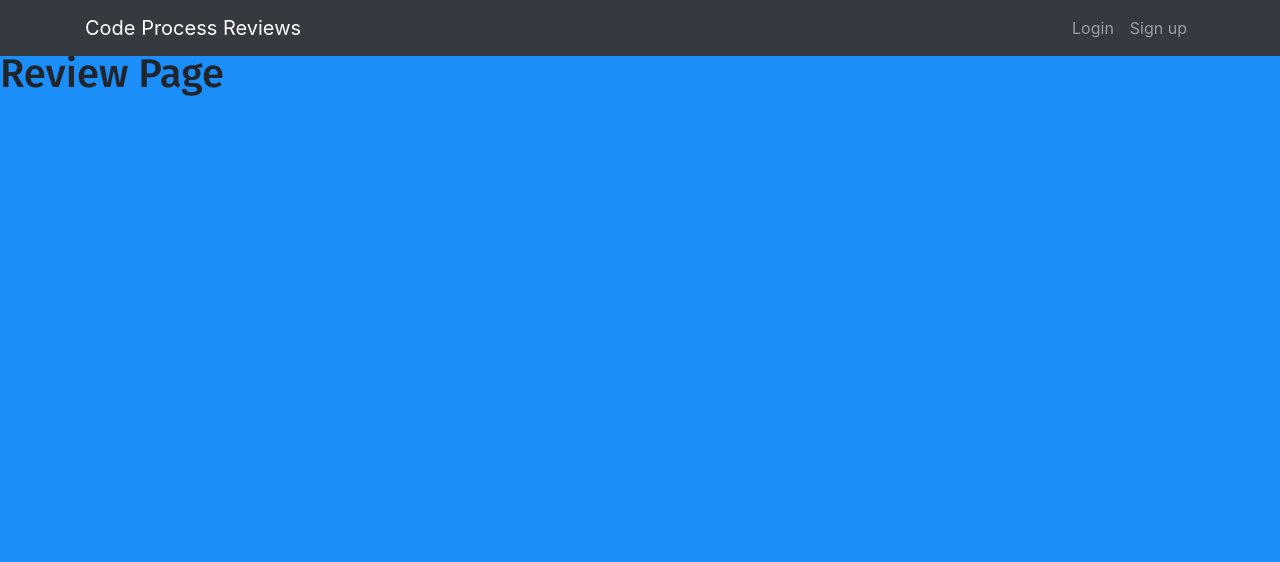
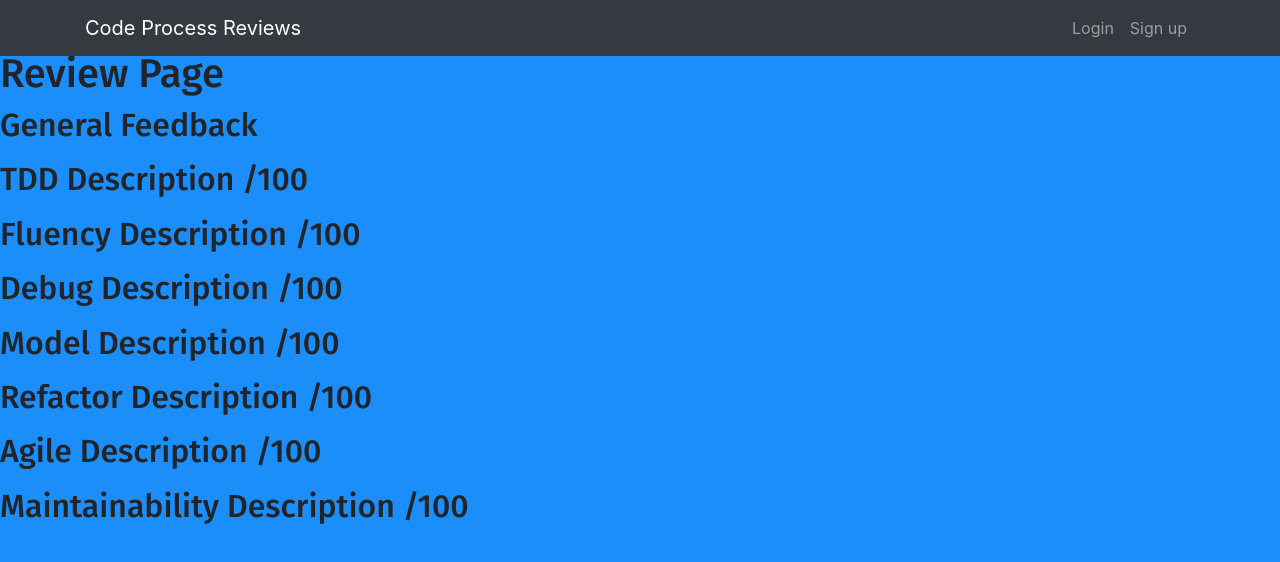
Before and after one commit to obean/ProcessReviewSite, a React (Create React App) app in the folder client/: page /reviews in a window 1280 px wide. Shown: the top 562 px of the page. Built offline with nearby package versions, Linux system fonts and the light colour scheme; no server answers.

Commit message:
review component is fetching api call showing the review data list added an api call in the routes

```diff
--- a/client/src/components/profile.js
+++ b/client/src/components/profile.js
@@ -19,9 +19,9 @@ function Profile() {
     try {
       const data = await fetch('http://localhost:9000/users/logged-in').catch((err) => console.log(err));
       const user = await data.json();
-    if(await user == "unauthorised") {
+      if (await user == "unauthorised") {
         history.push("/sign-in")
-    }else {
+      } else {
         setUser(user)
         const revData = await fetch(`http://localhost:9000/reviews/all?id=${user.id}`);
         const reviews = await revData.json();
@@ -29,7 +29,7 @@ function Profile() {
         setReviews(reviews)
       }
 
-  }catch(e) {console.log(e)}
+    } catch (e) { console.log(e) }
   }
 
   return (
--- a/client/src/components/review.js
+++ b/client/src/components/review.js
@@ -12,15 +12,56 @@ function Review() {
     const [review, setReview] = useState({});
 
     const fetchReview = async () => {
-        const data = await fetch('http://localhost:9000/get-review?id=3');
+        const data = await fetch('http://localhost:9000/reviews/get-review?id=3');
         const review = await data.json();
-        console.log(review)
+        setReview(review)
     }
 
 
     return (
         <div>
             <h1> Review Page </h1>
+            <div id='GeneralFeedback'>
+                <h2> General Feedback </h2>
+                <p> {review.general_feedback} </p>
+            </div>
+
+            <div id='TDD_description'>
+                <h2> TDD Description {review.TDD_rating}/100</h2>
+                <p> {review.TDD_description} </p>
+            </div>
+
+            <div id='Fluency_description'>
+                <h2> Fluency Description {review.Fluency_rating}/100 </h2>
+                <p> {review.Fluency_description} </p>
+            </div>
+
+            <div id='Debug_description'>
+                <h2> Debug Description {review.Debug_rating}/100 </h2>
+                <p> {review.Debug_description} </p>
+            </div>
+
+            <div id='Model_description'>
+                <h2> Model Description {review.Model_rating}/100 </h2>
+                <p> {review.Model_description} </p>
+            </div>
+
+            <div id='Refactor_description'>
+                <h2> Refactor Description {review.Refactor_rating}/100 </h2>
+                <p> {review.Refactor_description} </p>
+            </div>
+
+            <div id='Agile_description'>
+                <h2> Agile Description {review.Agile_rating}/100 </h2>
+                <p> {review.Agile_description} </p>
+            </div>
+
+            <div id='Maintainability_description'>
+                <h2> Maintainability Description {review.Maintainability_rating}/100 </h2>
+                <p> {review.Maintainability_description} </p>
+            </div>
+
+
         </div>
     );
 
```
Lines whose indentation alone changed are shown as unchanged.
